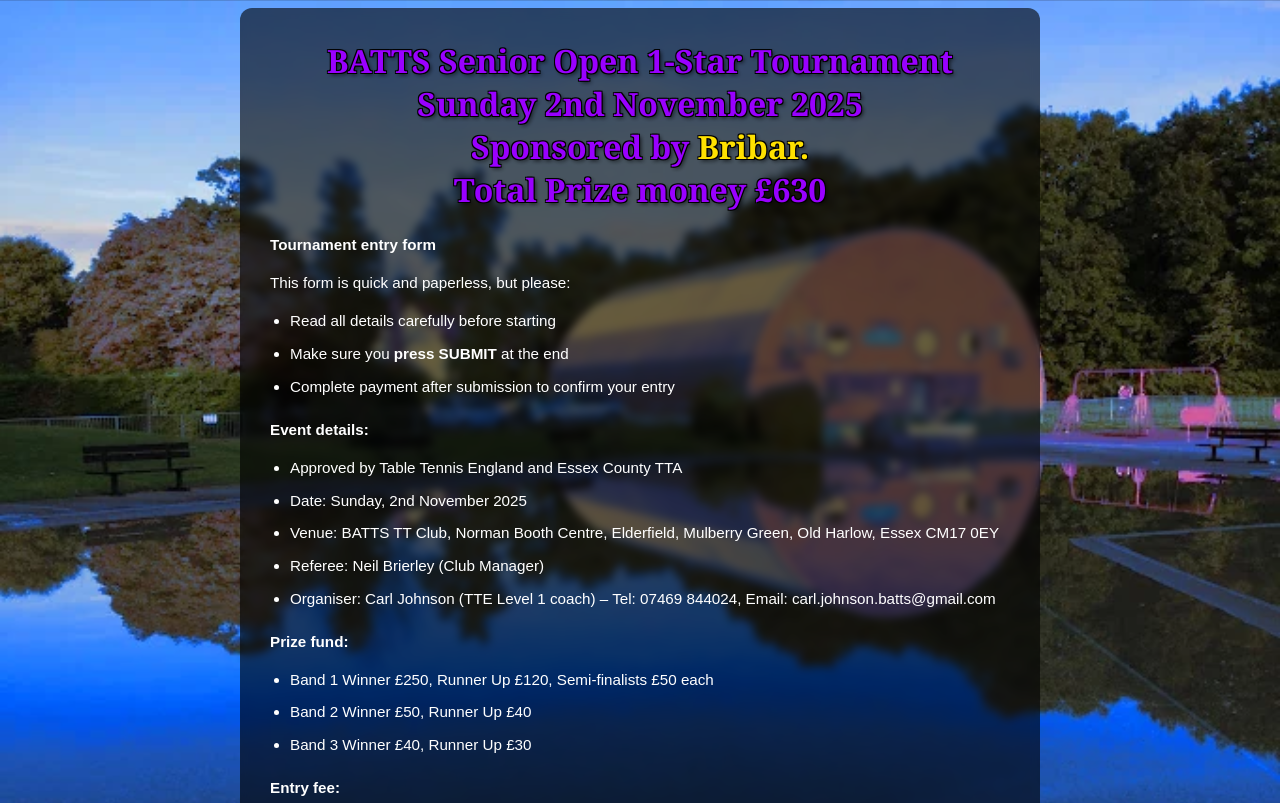
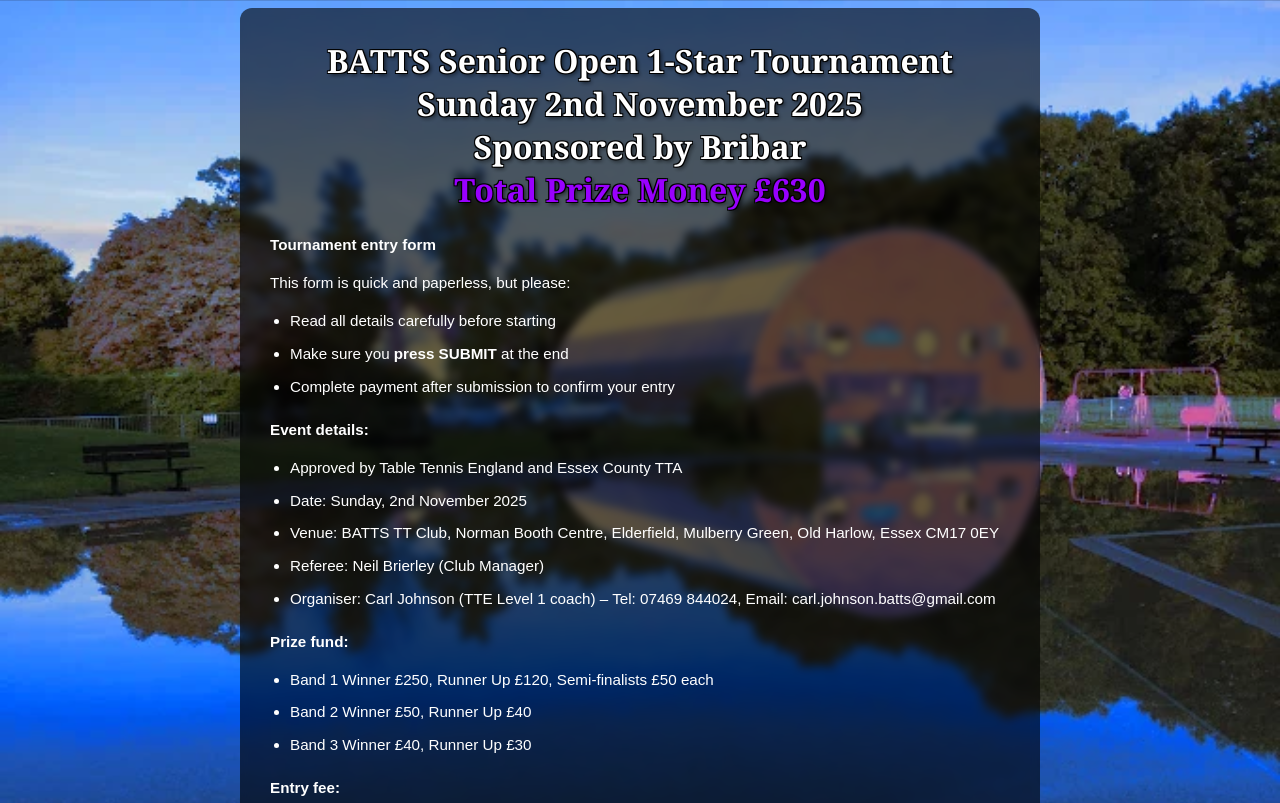
Before and after one commit to sonex-pro/entry-form, a plain HTML site: page index.html in a window 1280 px wide. Shown: the top 803 px of the page. Drawn offline with Linux system fonts and the light colour scheme.

Commit message:
Update h1: white text with purple prize money text

```diff
--- a/index.html
+++ b/index.html
@@ -41,7 +41,7 @@
   <div id="success-message" style="display: none; background-color: #4CAF50; color: white; text-align: center; padding: 20px; margin: 20px auto; max-width: 800px; border-radius: 5px; box-shadow: 0 2px 4px rgba(0,0,0,0.2);">Your entry has been successfully submitted! To secure your place in the Batts 1-Star tournament, please complete the bank transfer. Thank you, and good luck!</div>
 
   <div class="form-container">
-    <h1 style="color: #9900FF;">BATTS Senior Open 1-Star Tournament<br>Sunday 2nd November 2025<br>Sponsored by <span class="bribar-yellow">Bribar.</span><br>Total Prize money £630</h1>
+    <h1 style="color: #FFFFFF;">BATTS Senior Open 1-Star Tournament<br>Sunday 2nd November 2025<br>Sponsored by Bribar<br><span style="color: #9900FF;">Total Prize Money £630</span></h1>
 
     <form id="entryForm" action="https://script.google.com/macros/s/AKfycbyLBwEieioyr1eIlQ8huzEg4jqE-CqOm2fPsBXmSXVx5OzApBk5V_eaPHG6ETd_5dgOkg/exec" method="POST" target="_blank">
       <!-- Section 1: Info -->
```
